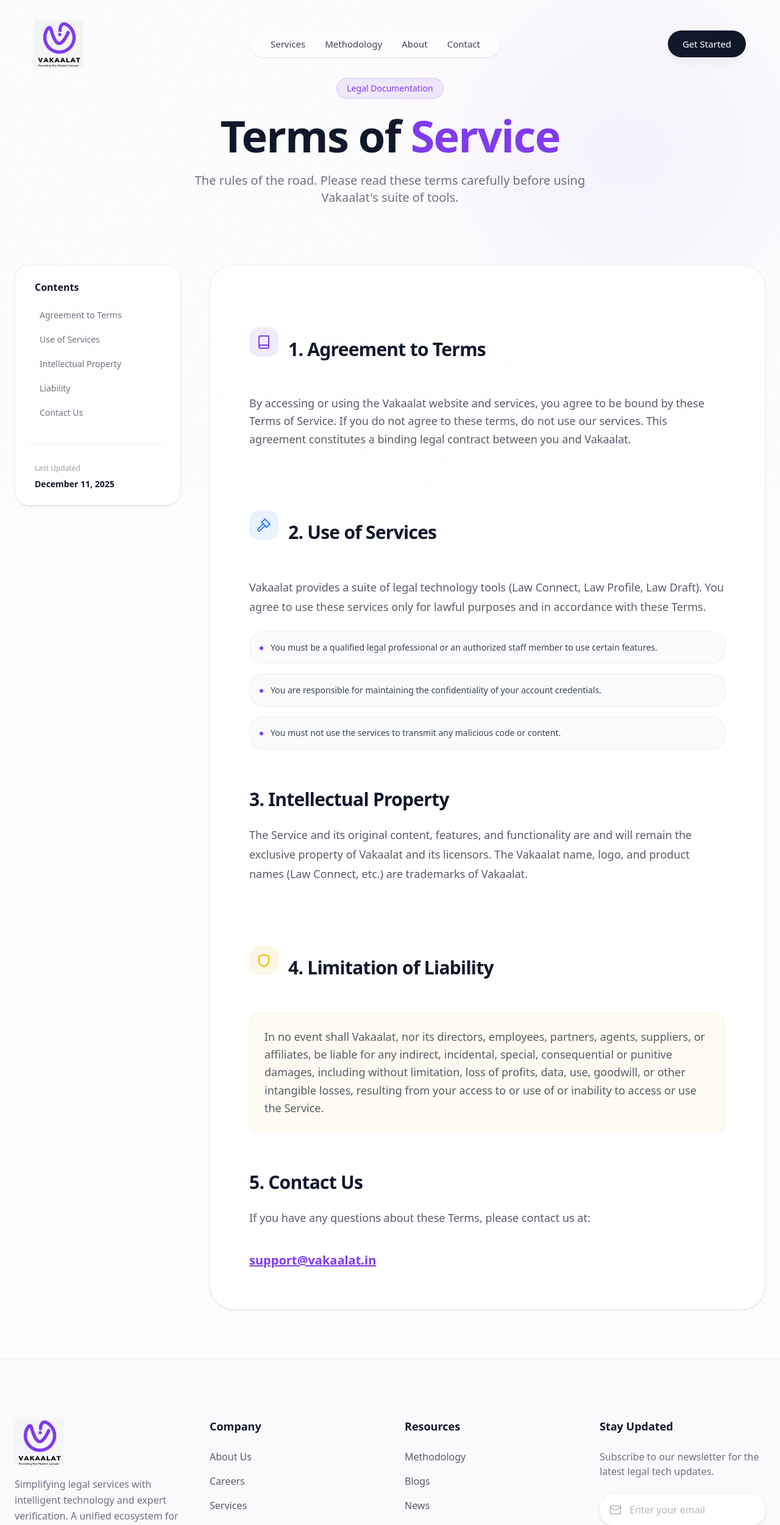
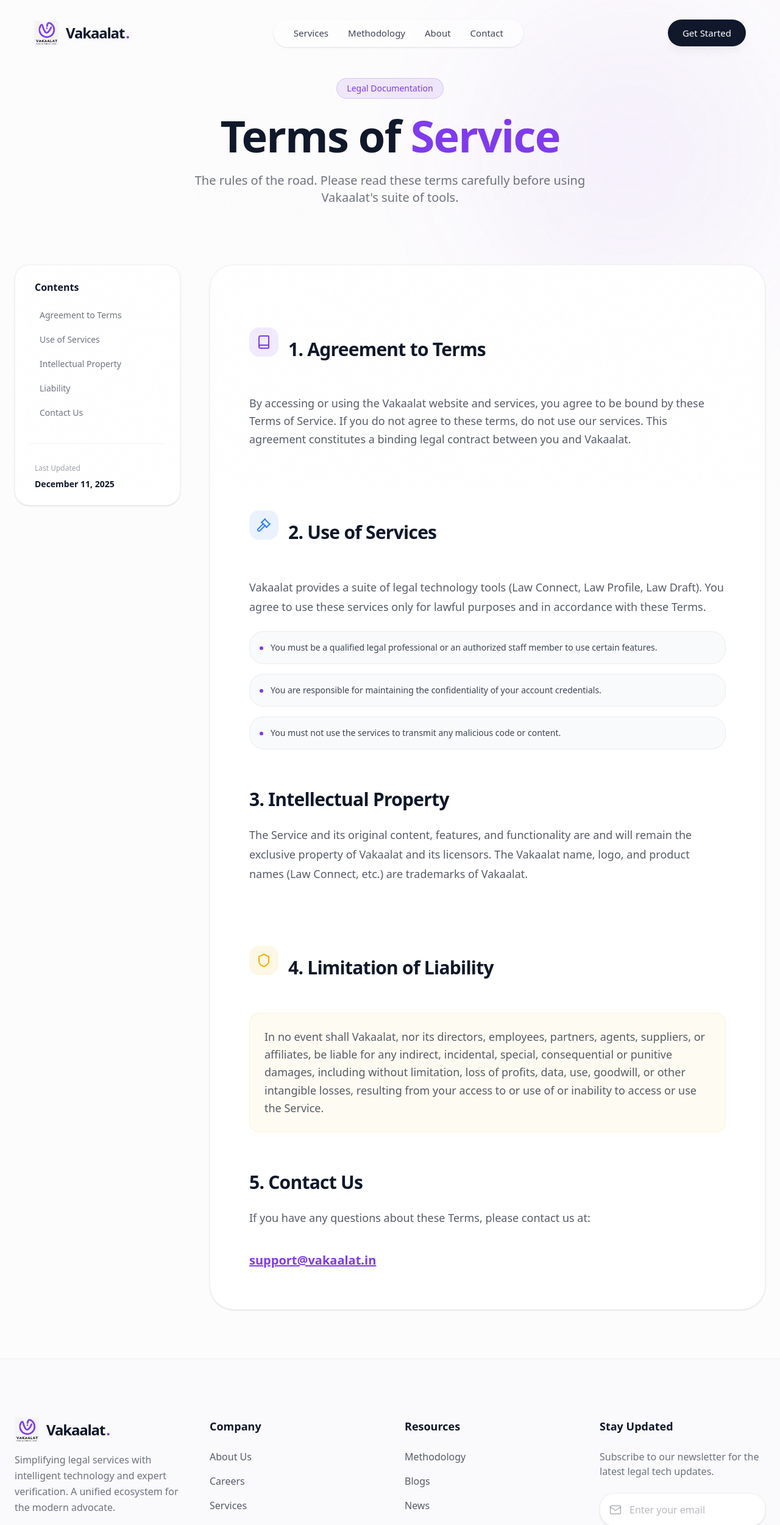
Before and after one commit to Vishal-2209/vakaalat, a Next.js app: page /terms in a window 1280 px wide. Shown: the top 2501 px of the page at 61% size. Built offline with nearby package versions, Linux system fonts and the light colour scheme.

Commit message:
Update Navbar and Footer to show logo image and text

```diff
--- a/src/components/Footer.tsx
+++ b/src/components/Footer.tsx
@@ -34,8 +34,11 @@
 
           {/* Brand Column */}
           <div className="space-y-6">
-            <Link href="/" className="block mb-4">
-              <img src="/logo.png" alt="Vakaalat Logo" className="h-20 w-auto object-contain" />
+            <Link href="/" className="flex items-center gap-3 mb-4 group">
+              <img src="/logo.png" alt="Vakaalat Logo" className="h-10 w-auto object-contain transition-transform group-hover:scale-105" />
+              <span className="text-2xl font-bold tracking-tighter text-foreground flex items-center gap-0.5">
+                Vakaalat<span className="text-accent">.</span>
+              </span>
             </Link>
             <p className="text-foreground/60 leading-relaxed text-base">
               Simplifying legal services with intelligent technology and expert verification. A unified ecosystem for the modern advocate.
--- a/src/components/Navbar.tsx
+++ b/src/components/Navbar.tsx
@@ -37,8 +37,11 @@
           scrolled ? "glass shadow-sm" : "bg-transparent"
         )}
       >
-        <Link href="/" className="flex items-center gap-2 z-50">
-          <img src="/logo.png" alt="Vakaalat Logo" className="h-20 w-auto object-contain" />
+        <Link href="/" className="flex items-center gap-3 z-50 group">
+          <img src="/logo.png" alt="Vakaalat Logo" className="h-10 w-auto object-contain transition-transform group-hover:scale-105" />
+          <span className="text-2xl font-extrabold tracking-tighter text-foreground flex items-center gap-0.5">
+            Vakaalat<span className="text-accent">.</span>
+          </span>
         </Link>
 
         {/* Desktop Menu */}
```
